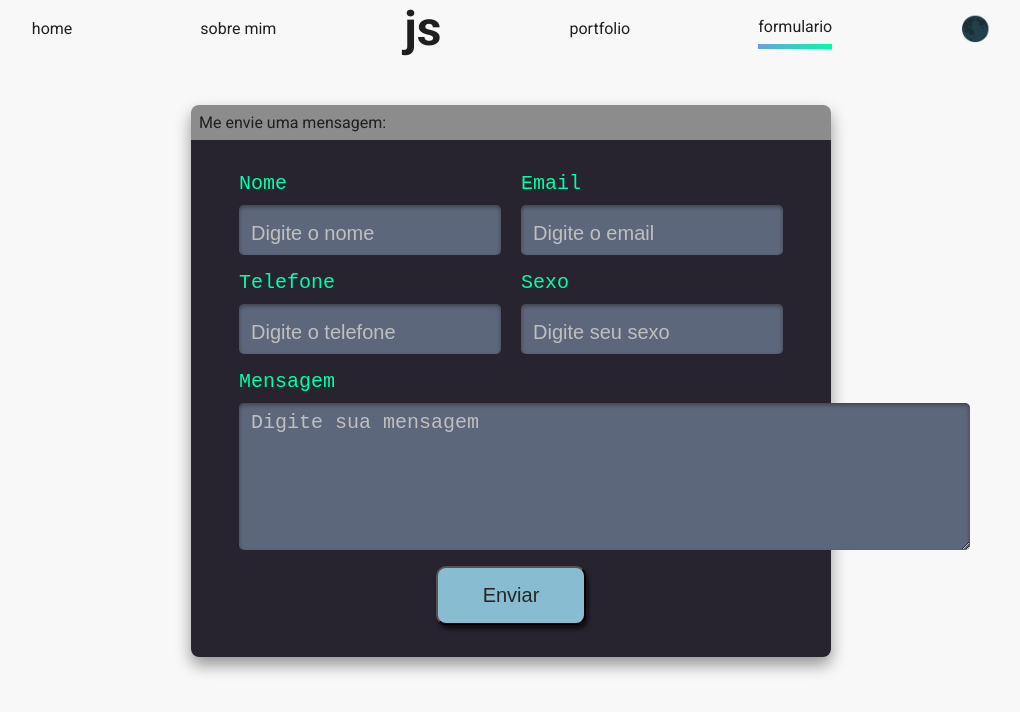
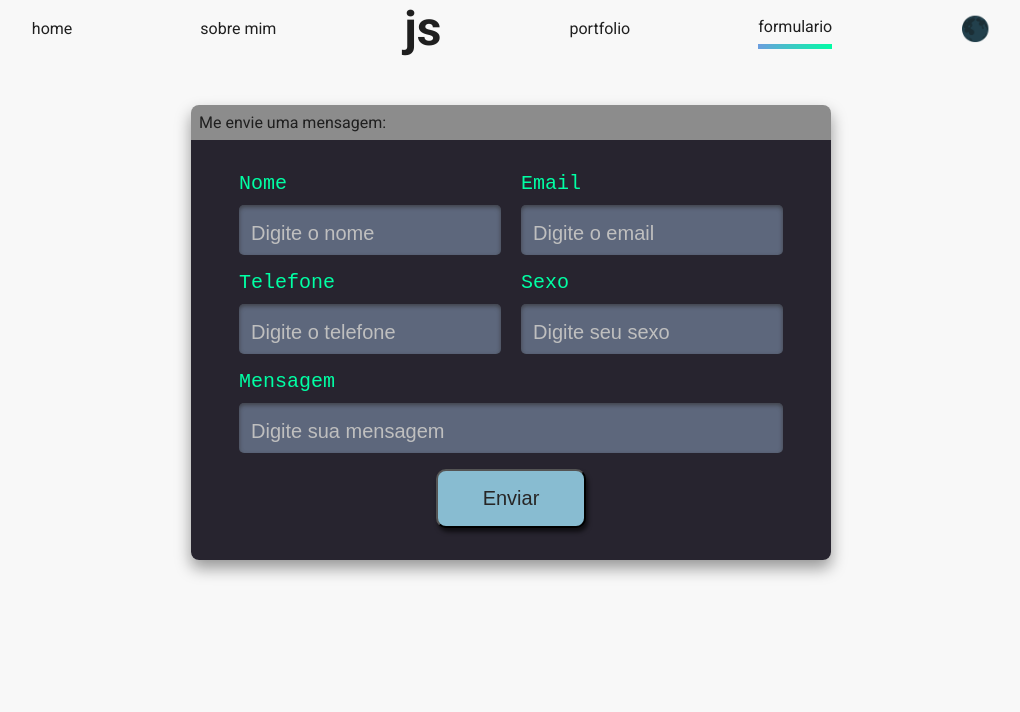
Before and after one commit to phs-santos/phs-santos-portfolio, a React (Create React App) app: page /formulario in a window 1280 px wide. Shown: the top 712 px of the page, without its empty margins (129-1149 px from the left). Built offline with nearby package versions, Linux system fonts and the light colour scheme; the HTML template or start-up script is replaced by a standard one.

Commit message:
melhoria no formulario e lista

```diff
--- a/src/components/formulario/Formulario.js
+++ b/src/components/formulario/Formulario.js
@@ -46,7 +46,7 @@ export default function Formulario() {
         <Box display={'flex'} flexDirection={'column'} alignItems={'center'} mt={'3rem'}>
             <Box component={'section'} className={classNames(Style.terminal, Style.shadowed)}
                 width={{ xs: '80%', md: '50%' }} borderRadius={'0.5rem'} mb={'4rem'}>
-                <Box sx={{ backgroundColor: '#8c8c8c',  }} p={'0.5rem'} borderRadius={'0.5rem 0.5rem 0 0'}
+                <Box sx={{ backgroundColor: '#8c8c8c', }} p={'0.5rem'} borderRadius={'0.5rem 0.5rem 0 0'}
                     fontSize={'1rem'}>
                     Me envie uma mensagem:
                 </Box>
@@ -109,7 +109,7 @@ export default function Formulario() {
 
                         <div className={Style.textareaContainer}>
                             <label htmlFor="mensagem">Mensagem</label>
-                            <textarea
+                            {/* <textarea
                                 name="mensagem"
                                 id="mensagem"
                                 value={mensagem}
@@ -118,7 +118,16 @@ export default function Formulario() {
                                 rows={5}
                                 cols={48}
                                 required
-                            />
+                            /> */}
+                            <input
+                                type="text"
+                                name="mensagem"
+                                value={mensagem}
+                                onChange={evento => setMensagem(evento.target.value)}
+                                placeholder="Digite sua mensagem"
+                                id="mensagem"
+                                required />
+
                         </div>
 
                         <button type='submit' className={Style.botao}>Enviar</button>
--- a/src/components/formulario/Formulario.module.scss
+++ b/src/components/formulario/Formulario.module.scss
@@ -101,10 +101,13 @@ i {
     color: rgb(0, 255, 164);
   }
 
-  textarea {
+  input {
     color: #FFFF;
     font-size: 1.5rem;
 
+
+    width: 100%;
+    height: 50px;
     padding: 8px 12px 4px;
     box-sizing: border-box;
     border: unset;
--- a/src/components/lista/Lista.js
+++ b/src/components/lista/Lista.js
@@ -40,6 +40,7 @@ export default function Formulario() {
                                 <TableCell>Name</TableCell>
                                 <TableCell>Email</TableCell>
                                 <TableCell>Telefone</TableCell>
+                                <TableCell>Mensagem</TableCell>
                             </TableRow>
                         </TableHead>
                         <TableBody>
@@ -49,6 +50,7 @@ export default function Formulario() {
                                     <TableCell>{message.nome}</TableCell>
                                     <TableCell>{message.email}</TableCell>
                                     <TableCell>{message.telefone}</TableCell>
+                                    <TableCell>{message.mensagem}</TableCell>
                                 </TableRow>
                             ))}
                         </TableBody>
```
